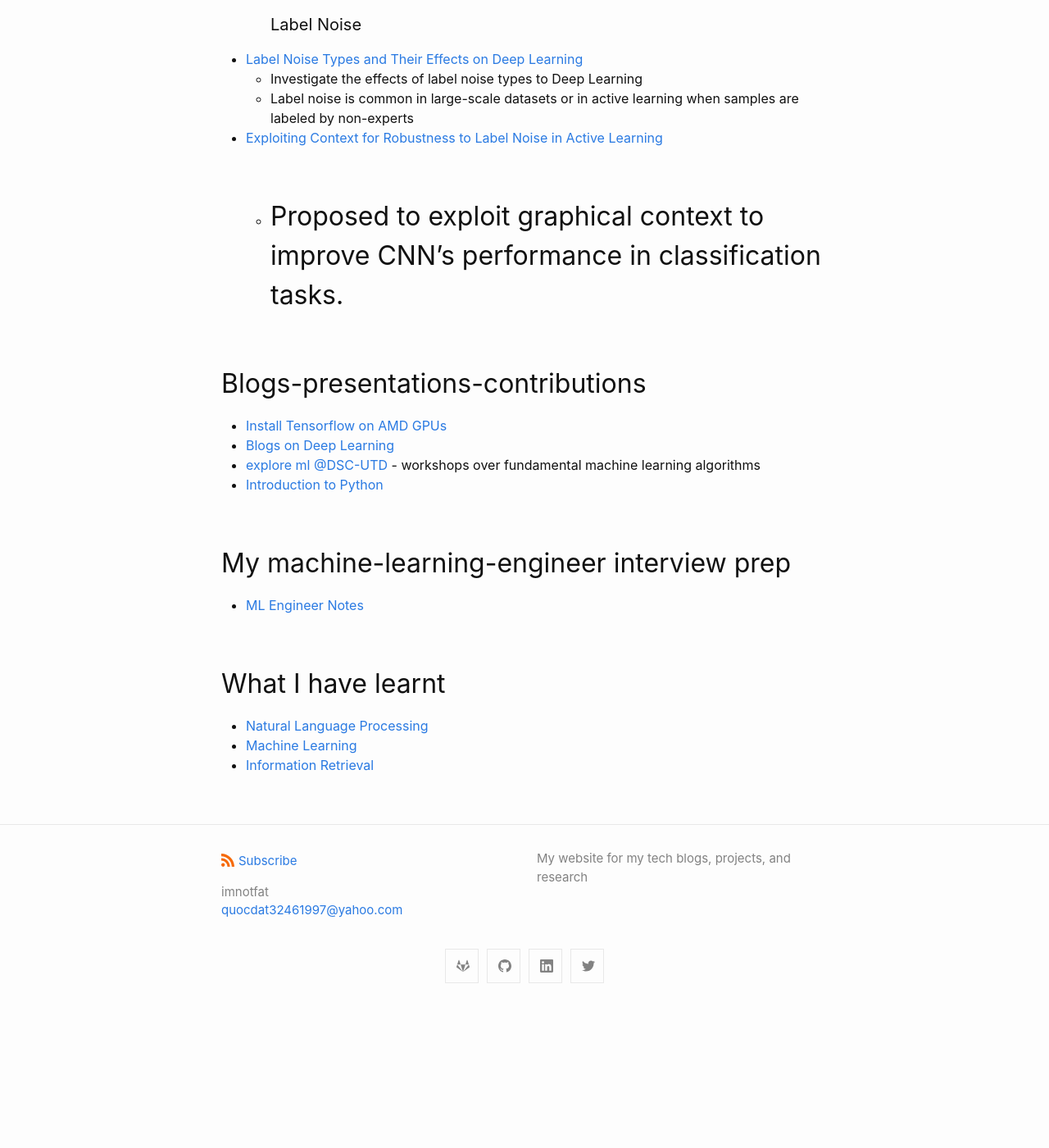
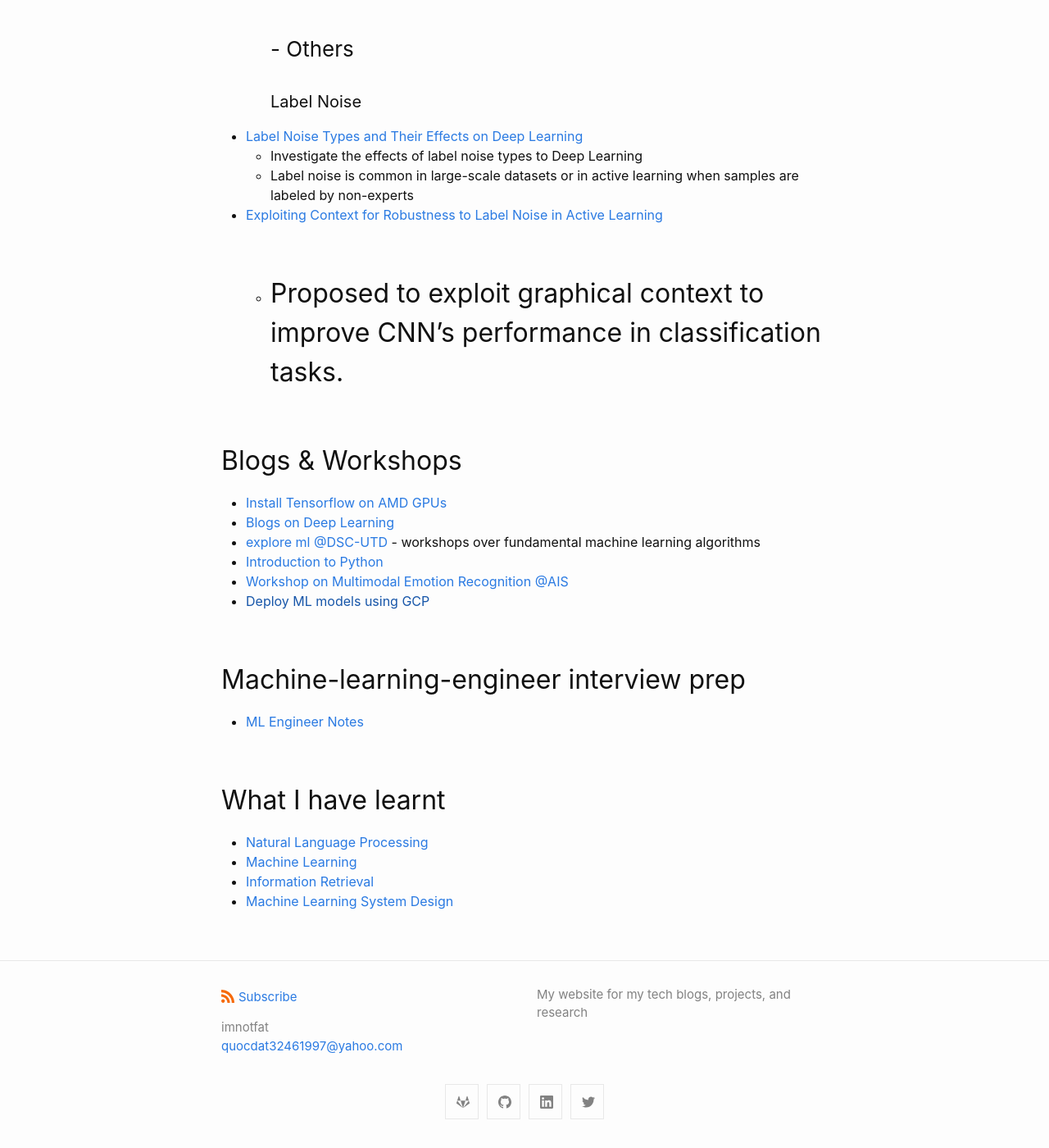
Before and after one commit to quocdat32461997/quocdat32461997.github.io, a Jekyll site: the page built from portfolio.md, in a window 1280 px wide and 1400 px high, scrolled down 5388 px. Shown: the whole window at 82% size. Built offline with Jekyll 4.4.1, drawn with Linux system fonts in a browser that asks for light colours; before the commit the page ends 6622 px from its top, so only the background shows below that; some of the changed text lies outside the part shown.

Commit message:
Update portfolio.md

```diff
--- a/portfolio.md
+++ b/portfolio.md
@@ -4,11 +4,12 @@ title: Portfolio
 permalink: /portfolio/
 ---
 
+# machine-learning-portfolio
 This consists:
 * [My timeline-based AI/ML/DL projects that I have worked on](#Projects)
 * [My publications](#Publications)
 * [Research papers that I have read and found interesting/practical](#Papers-that-I-have-read-and-found-useful)
-* [My blogs/presentations/contributions](#Blogs-presentations-contributions)
+* [My blogs/presentations/contributions](#Blogs-&-workshops)
 * [Interview prep](#My-machine-learning-engineer-interview-prep)
 * [What I have learnt](#What-I-have-learnt)
 ---
@@ -117,17 +118,19 @@ Learning](https://arxiv.org/pdf/2003.10471.pdf)
     - Proposed to exploit graphical context to improve CNN's performance in classification tasks.
 ---
 
-## Blogs-presentations-contributions
+## Blogs & Workshops
 - [Install Tensorflow on AMD GPUs](https://medium.com/analytics-vidhya/install-tensorflow-2-for-amd-gpus-87e8d7aeb812)
 - [Blogs on Deep Learning](https://datngo-79115.medium.com/)
 - [explore ml @DSC-UTD](https://github.com/DSC-UTDallas/explore-ml) - workshops over fundamental machine learning algorithms
 - [Introduction to Python](https://github.com/pekkalacd/Introduction-to-Python)
+- [Workshop on Multimodal Emotion Recognition @AIS](https://www.youtube.com/watch?v=4XAO4IOH5ks&t=52s)
+- [Deploy ML models using GCP]()
 
-
-## My machine-learning-engineer interview prep
+## Machine-learning-engineer interview prep
 - [ML Engineer Notes](https://docs.google.com/document/d/1mo1edEotJDpvT4fxL8-_VFBwS0e4OHqLnxd5I0yy-ps/edit?usp=sharing)
 
 ## What I have learnt
 - [Natural Language Processing](./nlp-course)
 - [Machine Learning](./ml-course)
 - [Information Retrieval](./ir-course)
+- [Machine Learning System Design](https://docs.google.com/document/d/1yOJagVolemWpgms_TkBlEi866qLi7p76m4aMjkPcU6Q/edit?usp=sharing)
```
